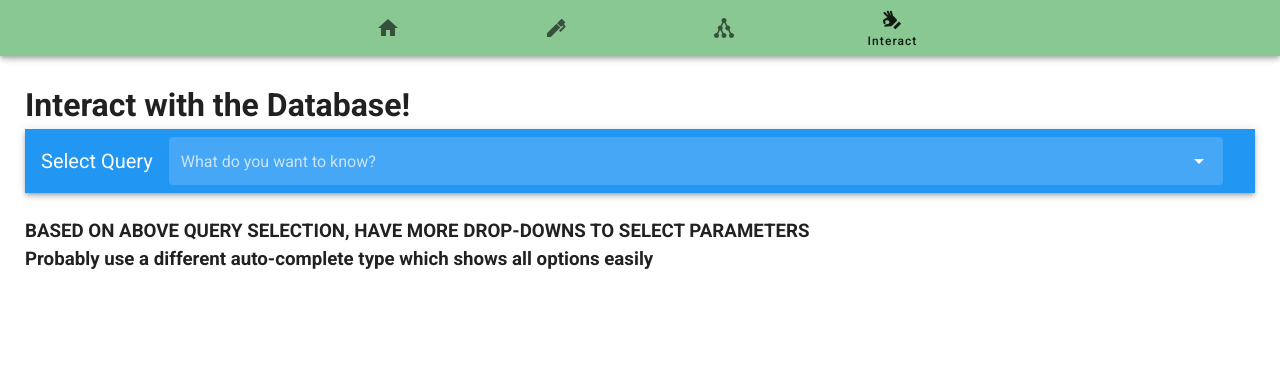
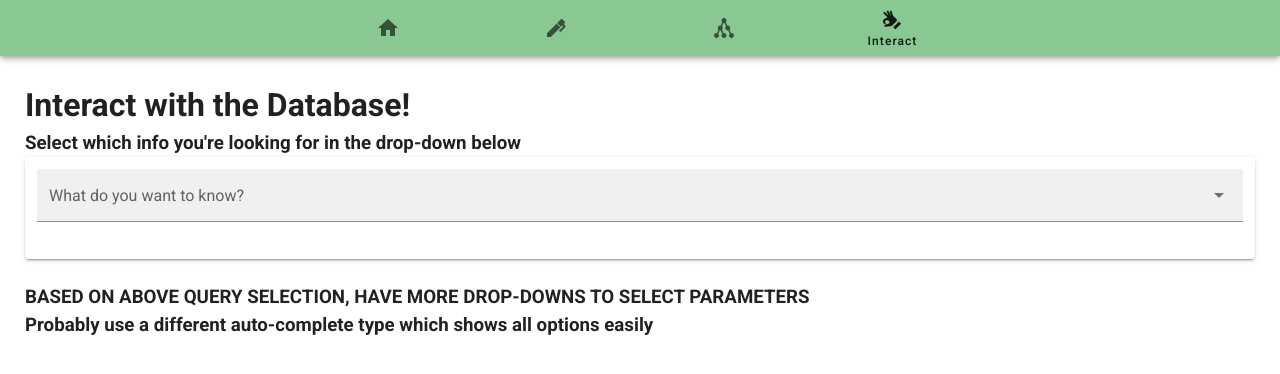
Before and after one commit to JacobJanzen/J5-Pocket-Monsters-Database, a Vue app in the folder front_end/: page /Interact in a window 1280 px wide. Shown: the top 374 px of the page. Built offline with nearby package versions, Linux system fonts and the light colour scheme.

Commit message:
made simpler query dropdown

```diff
--- a/front_end/src/views/Interact.vue
+++ b/front_end/src/views/Interact.vue
@@ -2,31 +2,30 @@
     <div class="INTERACThome">
         <h1>Interact with the Database!</h1>
 
-          <v-toolbar
-                dark
-                color="blue"
-                class = "querySelector"
+        <h3>Select which info you're looking for in the drop-down below</h3>
+          <v-card>
+            <v-container fluid>
+              <v-row
+                align="center"
               >
-                <v-toolbar-title>Select Query</v-toolbar-title>
+                <v-col cols="12">
                   <v-autocomplete
-                v-model="select"
-                :loading="loading"
+                    v-model="value"
                     :items="items"
-                :search-input.sync="search"
-                cache-items
-                class="mx-4"
-                flat
-                hide-no-data
-                hide-details
+                    dense
+                    filled
                     label="What do you want to know?"
-                solo-inverted
                   ></v-autocomplete>
-            </v-toolbar>
-
+                </v-col>
+              </v-row>
+            </v-container>
+          </v-card>
 
             <br>
             <h3>BASED ON ABOVE QUERY SELECTION, HAVE MORE DROP-DOWNS TO SELECT PARAMETERS</h3>
             <h3>Probably use a different auto-complete type which shows all options easily</h3>
+
+            <!-- https://blog.devgenius.io/vuetify-autocomplete-de19719dff0d -->
 
 
     </div>
@@ -34,37 +33,15 @@
 
 <script id="querySelector">
    export default {
-    data () {
-      return {
-        loading: false,
-        items: [],
-        search: null,
-        select: null,
-        queries: [
-          'How many pokemon are on vacation',
-          'what am i doing',
-          'rip josh',
-          'i miss you',
-        ],
-      }
-    },
-    watch: {
-      search (val) {
-        val && val !== this.select && this.querySelections(val)
-      },
-    },
-    methods: {
-      querySelections (v) {
-        this.loading = true
-        // Simulated ajax query
-        setTimeout(() => {
-          this.items = this.queries.filter(e => {
-            return (e || '').toLowerCase().indexOf((v || '').toLowerCase()) > -1
-          })
-          this.loading = false
-        }, 500)
-      },
-    },
+    data: () => ({
+      items: [
+        'why is jared the dumbest person on earth',
+        'what does simp mean',
+        'i dont know anything about pokemon',
+        'hell ya more queries'],
+      values: ['foo', 'bar'],
+      value: null,
+    }),
   }
 </script>
 
```
Lines whose indentation alone changed are shown as unchanged.
